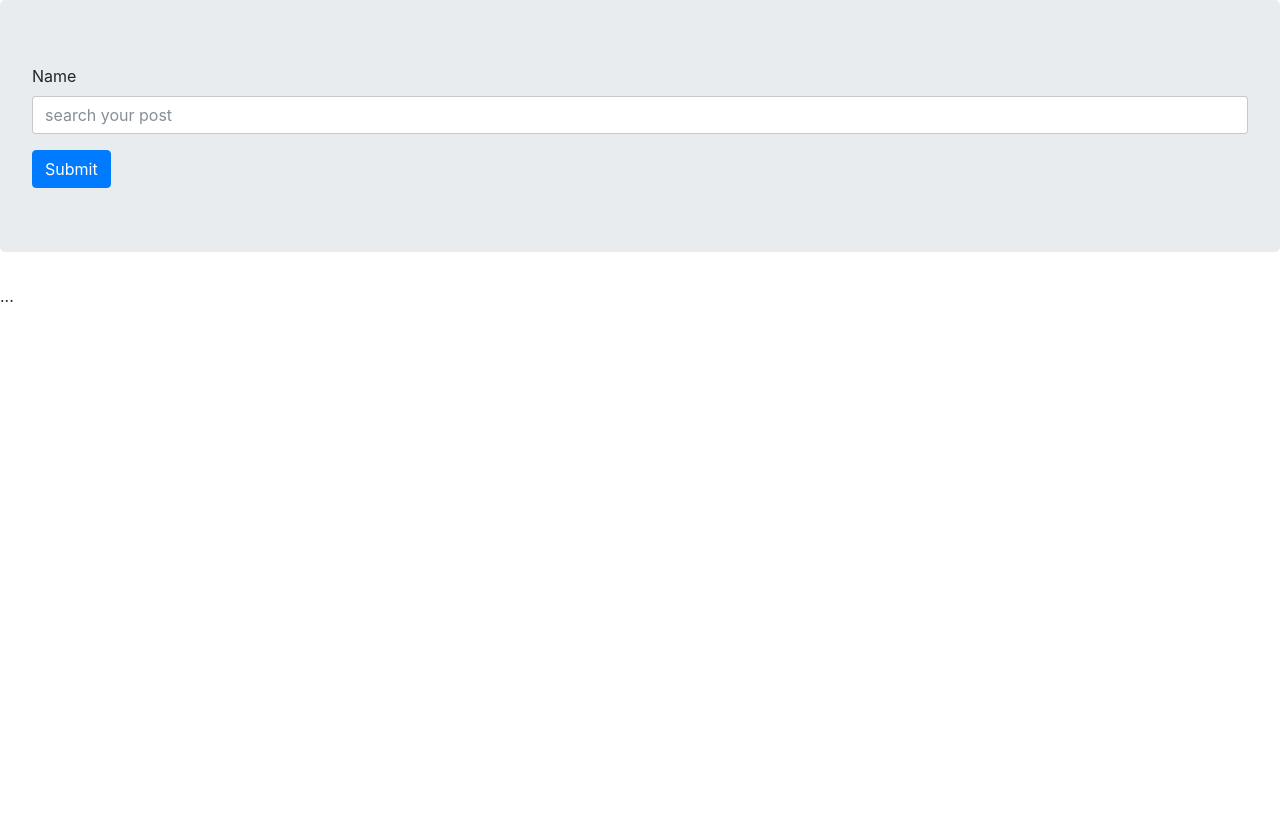
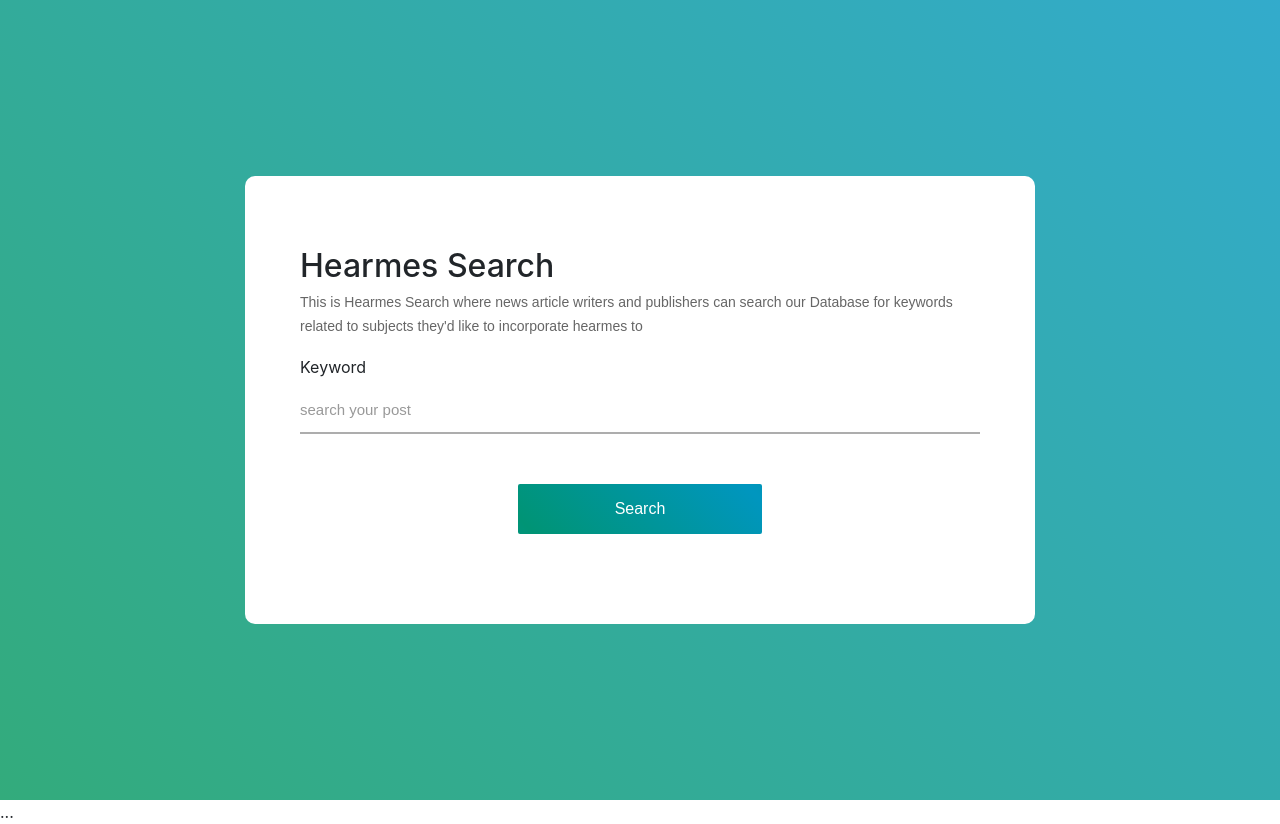
Before and after one commit to ekavroch/hearmes, a Django app: page /search/ in a window 1280 px wide. Before the commit the page ends 302 px from the top, so only its background shows below. Run offline with Django 3.2, Linux system fonts and the light colour scheme; some libraries are stand-ins or nearby versions.

Commit message:
styled search page and added guide text

```diff
--- a/templates/search.html
+++ b/templates/search.html
@@ -24,15 +24,36 @@
 {% endblock %}
 
 {% block content %}
-<div class="jumbotron">
 
   <form method="post" id="myform" enctype="multipart/form-data">
     {% csrf_token %}
-        <div class="form-group">
-            <label>Name</label>
-            <input type="text" class="form-control" name="keyword" placeholder="search your post">
-          </div>
-            <button type="submit" id="submit" class="btn btn-primary">Submit</button>
+
+      <!--evi dont touch this-->
+      <div class="container-contact2">
+			<div class="wrap-contact2">
+
+                <h2> Hearmes Search </h2>
+                <p>This is Hearmes Search where news article writers and publishers can search our Database for keywords related
+                    to subjects they'd like to incorporate hearmes to</p>
+
+                <div class="wrap-input2">
+                    <label>Keyword</label>
+                    <input class="input2" type="text" name="keyword" placeholder="search your post">
+                    <span class="focus-input2"></span>
+                </div>
+
+                <div class="container-contact2-form-btn">
+						<div class="wrap-contact2-form-btn">
+							<div class="contact2-form-bgbtn"></div>
+							<button class="contact2-form-btn">
+								Search
+							</button>
+						</div>
+					</div>
+
+
+            </div>
+      </div>
         </form>
-        </div>
+
         {%  endblock %}
```
